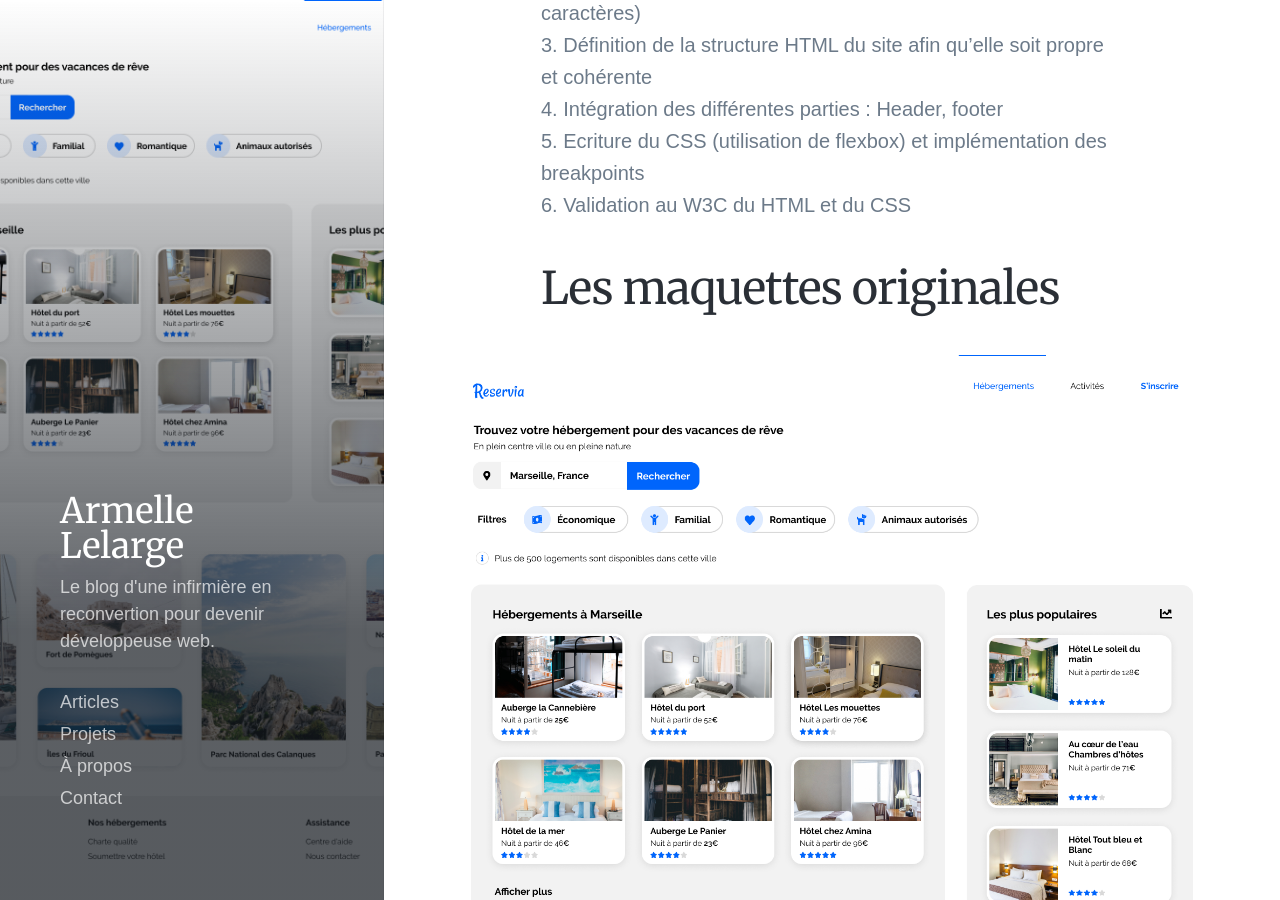
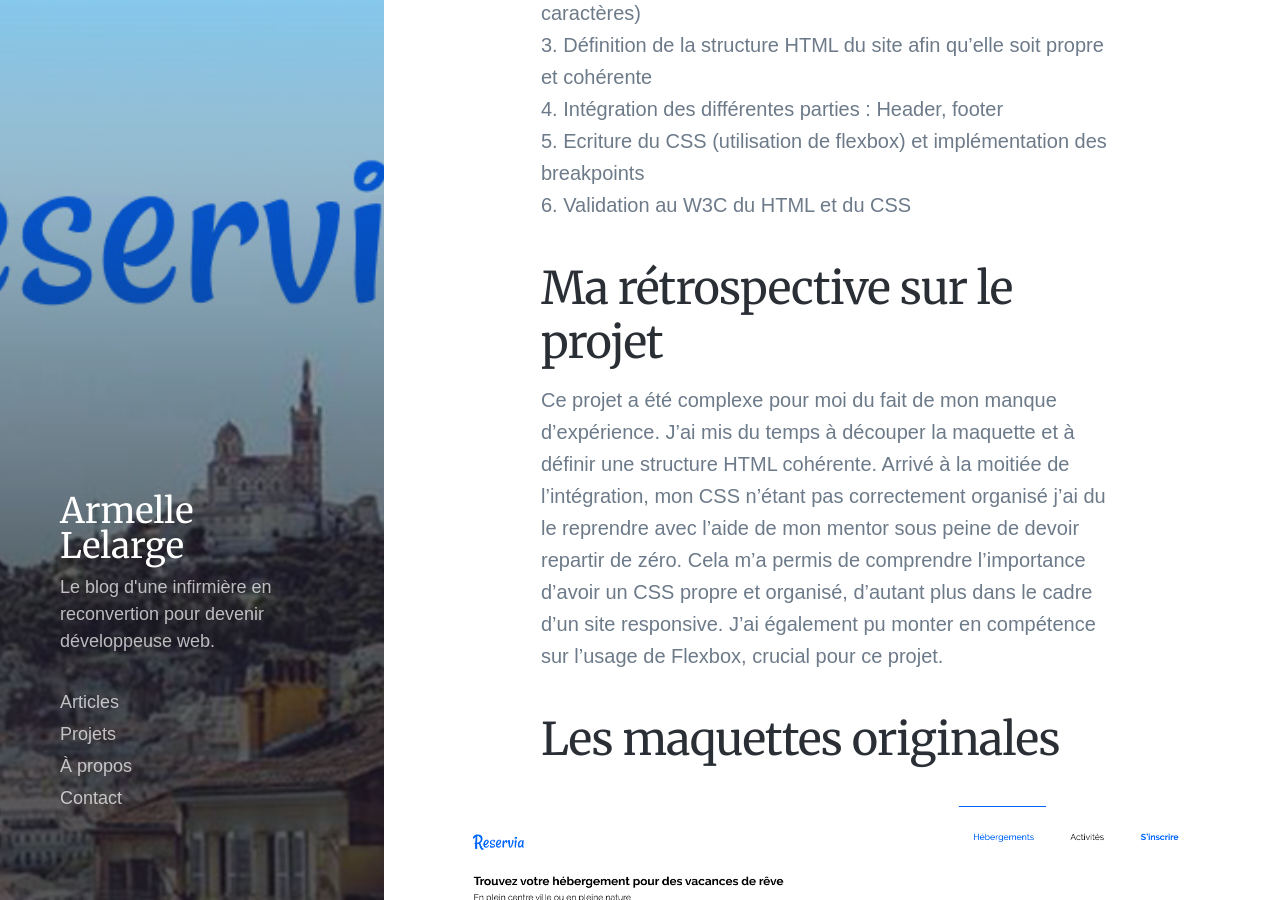
Before and after one commit to alelarge/alelarge.github.io, a Jekyll site: the page built from _projects/2021-08-17-reservia-project.md, in a window 1280 px wide and 900 px high, scrolled down 1940 px. Built offline with Jekyll 4.4.1, drawn with Linux system fonts in a browser that asks for light colours; nearby versions of some CDN libraries; some web fonts are replaced; some of the changed text lies outside the part shown.

Commit message:
Update projects and Reservia featured image

```diff
--- a/_projects/2021-08-17-reservia-project.md
+++ b/_projects/2021-08-17-reservia-project.md
@@ -2,10 +2,11 @@
 title: "Reservia"
 subtitle: "HTML/CSS"
 date: 2021-08-17 00:00:00
-featured_image: "/images/projects/2021-08-17-reservia-project/desktop.png"
+featured_image: "/images/projects/2021-08-17-reservia-project/reservia_illu.jpg"
+excerpt: Il s'agit d'un projet d'intégration front-end d'un site web responsive en HTML5 / CSS3.
 ---
 
-[Live Demo]({{ site.url }}/sub_pages/reservia/){:target="\_blank"}
+[Voir une démo du site]({{ site.url }}/sub_pages/reservia/){:target="\_blank"}
 
 Il s'agit d'un projet d'intégration front-end d'un site web responsive en HTML5 / CSS3.
 Je suis partie de deux maquettes, une représentant le site en navigation desktop et l'autre en version mobile. Libre à moi de réaliser les adaptations nécessaires pour la mise en page des états intermédiaires.
@@ -43,6 +44,10 @@ J'ai également versionné mon code avec Git et GitHub. Vous trouverez le reposi
 5. Ecriture du CSS (utilisation de flexbox) et implémentation des breakpoints
 6. Validation au W3C du HTML et du CSS
 
+## Ma rétrospective sur le projet
+
+Ce projet a été complexe pour moi du fait de mon manque d'expérience. J'ai mis du temps à découper la maquette et à définir une structure HTML cohérente. Arrivé à la moitiée de l'intégration, mon CSS n'étant pas correctement organisé j'ai du le reprendre avec l'aide de mon mentor sous peine de devoir repartir de zéro. Cela m'a permis de comprendre l'importance d'avoir un CSS propre et organisé, d'autant plus dans le cadre d'un site responsive. J'ai également pu monter en compétence sur l'usage de Flexbox, crucial pour ce projet.
+
 ## Les maquettes originales
 
 ![](/images/projects/2021-08-17-reservia-project/desktop.png)
```
Also changed, not shown: _projects/2021-06-28-recettes-project.md (+1 -0 lines), images/projects/2021-08-17-reservia-project/reservia_illu.jpg (added).
